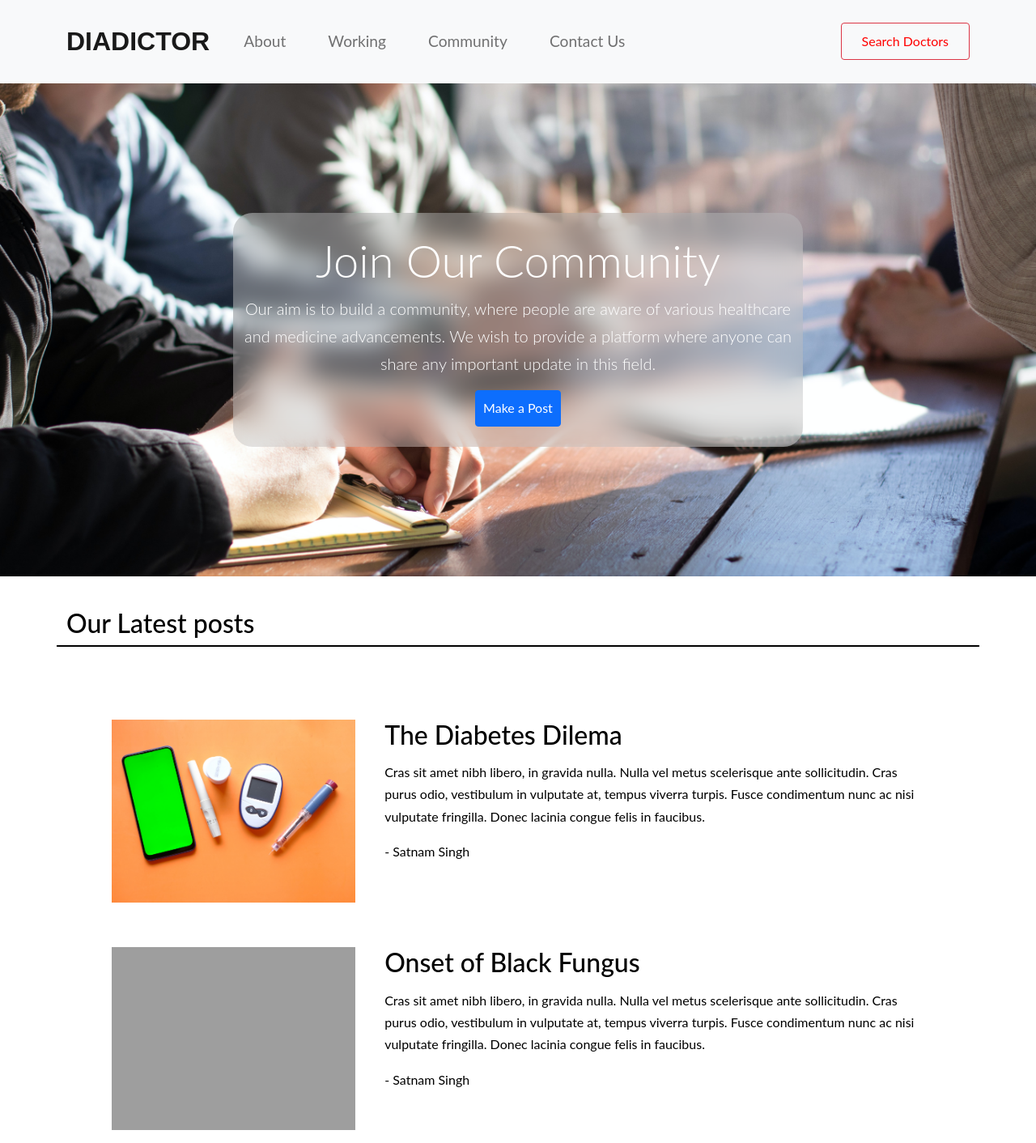
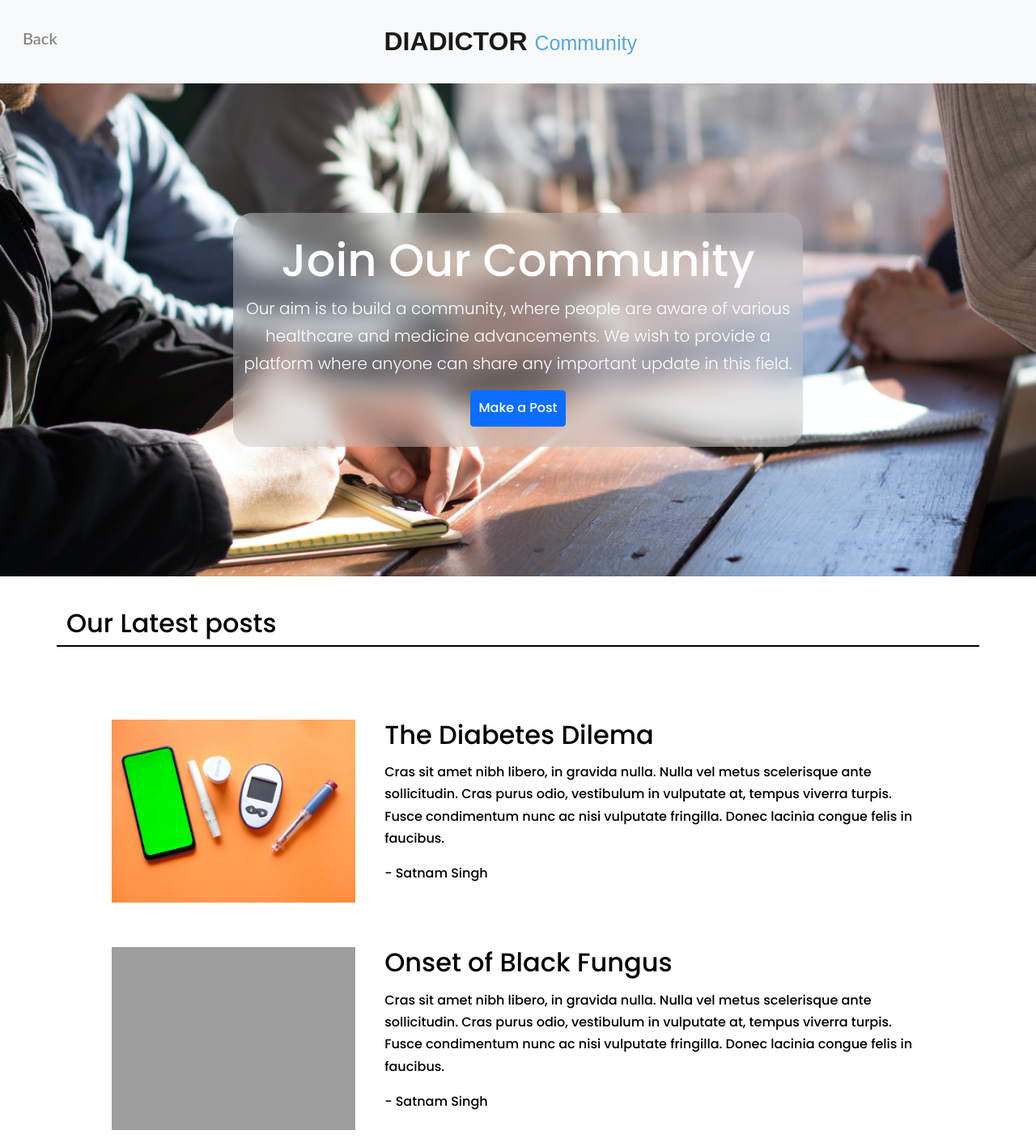
Before and after one commit to amankumar11/Diadictor, a Python web app: template templates/community.html in a window 1280 px wide. Shown: the whole page at 81% size. Run offline with Jinja, Linux system fonts and the light colour scheme; the template is opened without the code that fills it, so the values that code supplies are empty; some libraries are stand-ins or nearby versions; some web fonts are replaced; grey boxes are pictures that could not be loaded.

Commit message:
minor changes in community

```diff
--- a/static/css/community.css
+++ b/static/css/community.css
@@ -1,3 +1,24 @@
+@import url('https://fonts.googleapis.com/css2?family=Poppins:wght@500&display=swap');
+@import url('https://fonts.googleapis.com/css2?family=Poppins:wght@300&display=swap');
+
+.navbar
+{
+    text-align: center;
+}
+.navbar-brand{
+    margin-right: 38%;
+}
+.navbar a
+{
+    color: grey;
+    text-decoration: none !important;
+}
+.navcommunity{
+    font-size: 25px;
+    color: #54a9de;
+    font-weight: 300;
+}
+
 .jumbotron{
    color: white;
    padding-top: 20vh;
@@ -7,6 +28,7 @@
    background-repeat: no-repeat;
    background-size: cover;
    text-align: center;
+   font-family: 'Poppins', sans-serif;
 }
 .landcom{
     background-color: rgba(190, 190, 190, 0.418);
@@ -16,20 +38,32 @@
     padding-top: 2%;
     padding-bottom: 2%;
 }
+
+.landcom h1{
+    font-weight: 400;
+}
+
+.landcom p{
+    font-weight: 300;
+}
+
 .landcom button
 {
     padding: 1.4%;
+
 }
 
 .blog{
     color: black;
     margin-top: 7%;
+    font-family: 'Poppins', sans-serif;
 }
 .posts{
     color: black;
     font-size: 4rem;
     border-bottom: 2px black solid;
     margin-top: 3%;
+    font-family: 'Poppins', sans-serif;
 }
 .media
 {
--- a/templates/community.html
+++ b/templates/community.html
@@ -26,33 +26,11 @@
 
     <!-- navbar -->
     <nav class="navbar navbar-expand-lg navbar-light bg-light sticky-top">
-        <div class="container">
-          <a class="navbar-brand" href="./index.html">DIADICTOR</a>
-          <button class="navbar-toggler" type="button" data-bs-toggle="collapse" data-bs-target="#navbarNavDropdown" aria-controls="navbarNavDropdown" aria-expanded="false" aria-label="Toggle navigation">
-            <span class="navbar-toggler-icon"></span>
-          </button>
-          <div class="collapse navbar-collapse" id="navbarNavDropdown">
-            <ul class="navbar-nav">
-              <li class="nav-item">
-                <a class="nav-link" aria-current="page" href="./index.html#aboutDiabetes">About</a>
-              </li>
-              <li class="nav-item">
-                <a class="nav-link" href="./index.html#working">Working</a>
-              </li>
-              <li class="nav-item">
-                <a class="nav-link" href="#">Community</a>
-              </li>
-              <li class="nav-item">
-                <a class="nav-link" href="./index.html#social">Contact Us</a>
-              </li>
-            </ul>
-          </div>
-            <a href="/doctor">
-              <button class="btn btn-outline-danger" type="submit">Search Doctors</button>
-            </a>
-
-        </div>
-      </nav>
+      <div class="container-fluid">
+        <a href="./index.html"><h5>Back</h5></a>
+        <a class="navbar-brand" href="./index.html">DIADICTOR <span class="navcommunity">Community</span></a>
+      </div>
+    </nav>
 
       <!-- landing -->
       <div class="jumbotron jumbotron-fluid">
```
